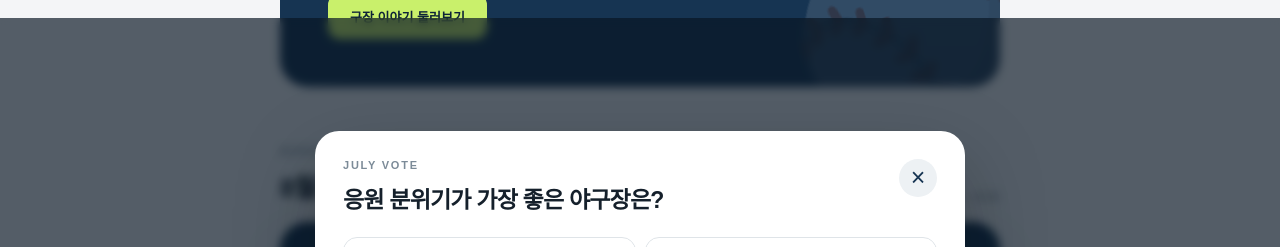
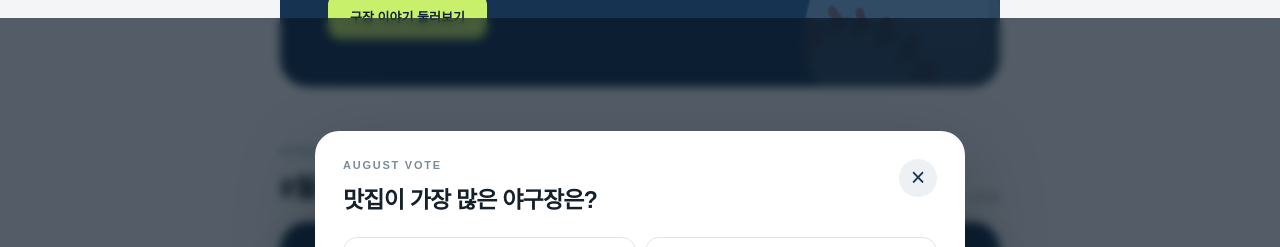
Before and after one commit to yuyoung02/KTB-WEEK10, a React (Vite) app in the folder react-home/: page / in a window 1280 px wide. Both pictures are taken after a click on the button "투표하러 가기 →". Shown: the part 463-710 px from the top of the page. Built offline with nearby package versions, Linux system fonts and the light colour scheme; no server answers; a web font is replaced by a local one.

Commit message:
designFix : 8월 투표 수정

```diff
--- a/react-home/src/components/vote/StadiumVoteModal.jsx
+++ b/react-home/src/components/vote/StadiumVoteModal.jsx
@@ -122,8 +122,8 @@ function StadiumVoteModal({
         <div className="modal-heading">
           <div>
             {/* 투표 달, 투표 주제 */}
-            <p className="eyebrow">JULY VOTE</p>
-            <h3 id="vote-modal-title">응원 분위기가 가장 좋은 야구장은?</h3>
+            <p className="eyebrow">AUGUST VOTE</p>
+            <h3 id="vote-modal-title">맛집이 가장 많은 야구장은?</h3>
           </div>
           <button
             ref={closeButtonRef}
```
